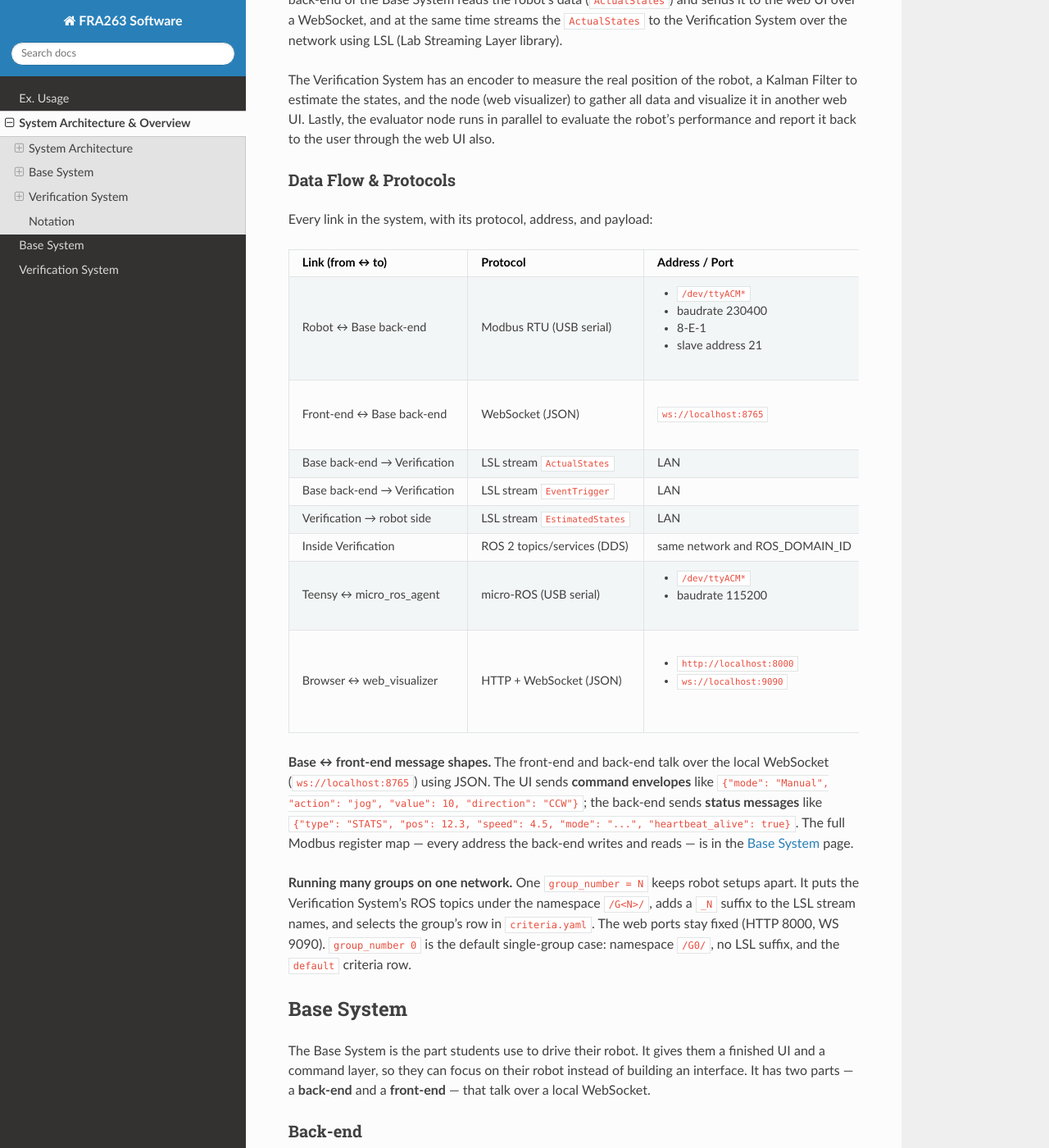
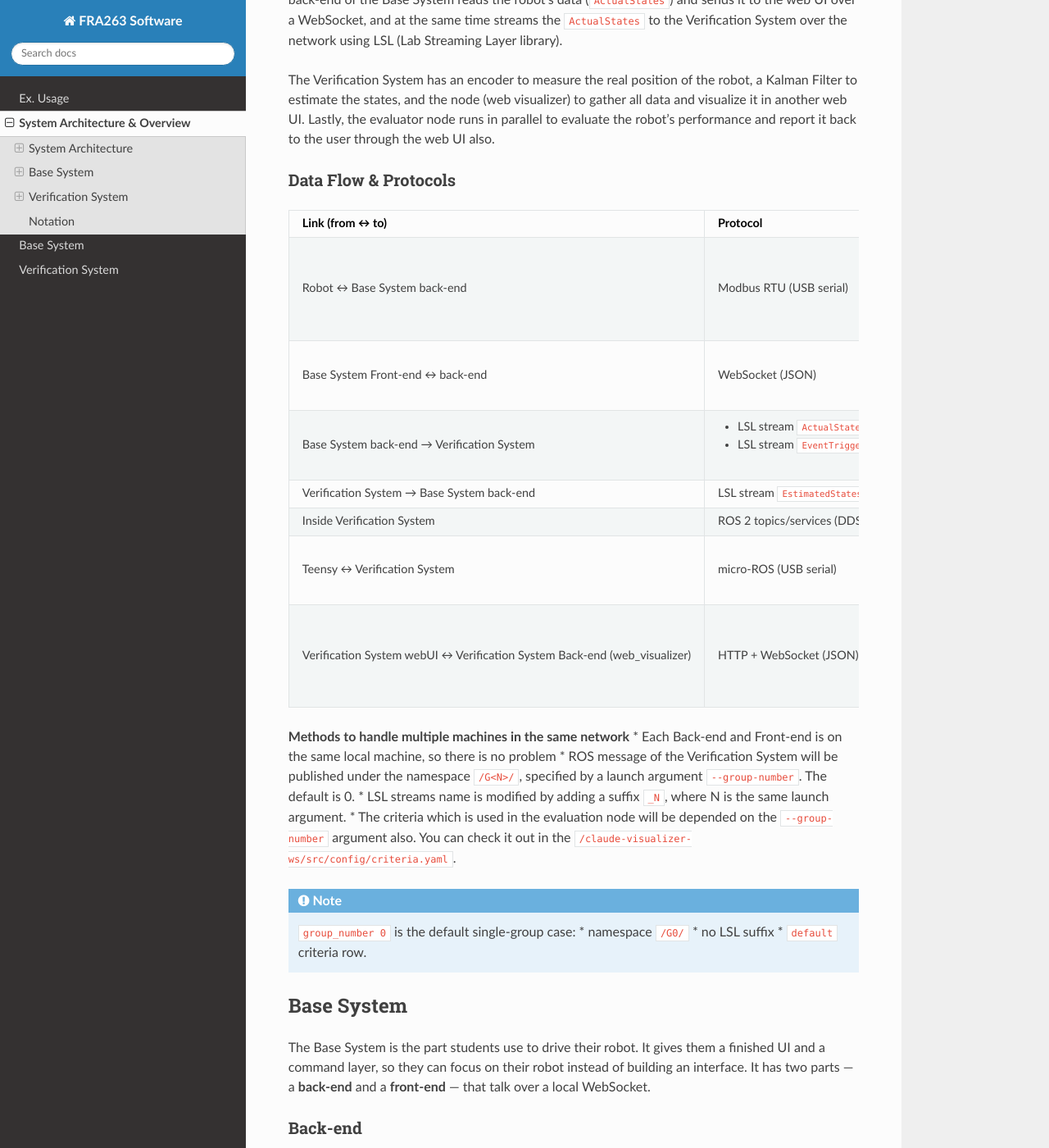
Before and after one commit to Lattawat/FRA263-Demo_Software, a Sphinx documentation site: the page built from docs/source/system_overview.rst, in a window 1280 px wide and 1400 px high, scrolled down 1790 px. Shown: the whole window at 82% size. Built offline with Sphinx 7.4.7 and the Read the Docs theme 3.1.0, drawn with Linux system fonts in a browser that asks for light colours; pages that are not in the unit, such as notebooks, are missing from menus.

Commit message:
update docs

```diff
--- a/docs/source/system_overview.rst
+++ b/docs/source/system_overview.rst
@@ -108,8 +108,6 @@
 Data Flow & Protocols
 ~~~~~~~~~~~~~~~~~~~~~~~
 
-Every link in the system, with its protocol, address, and payload:
-
 .. list-table::
    :header-rows: 1
    :widths: 26 22 20 26
@@ -118,61 +116,84 @@
      - Protocol
      - Address / Port
      - Payload
-   * - Robot ↔ Base back-end
+   * - Robot ↔ Base System back-end
      - Modbus RTU (USB serial)
-     - - ``/dev/ttyACM*``
-       - baudrate 230400
-       - 8-E-1
-       - slave address 21
+     -
+       * ``/dev/ttyACM*``
+       * baudrate 230400
+       * 8-E-1
+       * slave address 21
      - 16-bit registers ``0x00``–``0x31``
-   * - Front-end ↔ Base back-end
+   * - Base System Front-end ↔ back-end
      - WebSocket (JSON)
      - ``ws://localhost:8765``
-     - - ``STATS`` messages to UI
-       - ``{mode, action}`` commands from user to Back-end
-   * - Base back-end → Verification
-     - LSL stream ``ActualStates``
+     -
+        * ``STATS`` messages to UI
+        * ``{mode, action}`` commands from user to Back-end
+   * - Base System back-end → Verification System
+     -
+        * LSL stream ``ActualStates``
+        * LSL stream ``EventTrigger``
+
      - LAN
-     - Robot's actual states: position, speed, accel
-   * - Base back-end → Verification
-     - LSL stream ``EventTrigger``
-     - LAN
-     - one JSON message per user action
-   * - Verification → robot side
+     -
+        * Robot's actual states: position, speed, accel
+        * one JSON message per user action
+   * - Verification System → Base System back-end
      - LSL stream ``EstimatedStates``
      - LAN
      - Estimated states: position, velocity, accel
-   * - Inside Verification
+   * - Inside Verification System
      - ROS 2 topics/services (DDS)
      - same network and ROS_DOMAIN_ID
      - ``EncoderRaw``, ``EncoderState``, ``EventTrigger``, ``ExperimentEval``
-   * - Teensy ↔ micro_ros_agent
+   * - Teensy ↔ Verification System
      - micro-ROS (USB serial)
-     - - ``/dev/ttyACM*``
-       - baudrate 115200
+     -
+        * ``/dev/ttyACM*``
+        * baudrate 115200
      - ``/encoder_raw`` messages
-   * - Browser ↔ web_visualizer
+   * - Verification System webUI ↔ Verification System Back-end (web_visualizer)
      - HTTP + WebSocket (JSON)
-     - - ``http://localhost:8000``
-       - ``ws://localhost:9090``
-     - - Robot's actual states
-       - Estimated states
-       - Events triggering signal
-       - Live evaluation data
+     -
+        * ``http://localhost:8000``
+        * ``ws://localhost:9090``
+     -
+        * Robot's actual states
+        * Estimated states
+        * Events triggering signal
+        * Live evaluation data
 
-**Base ↔ front-end message shapes.** The front-end and back-end talk over the local
-WebSocket (``ws://localhost:8765``) using JSON. The UI sends **command envelopes** like
-``{"mode": "Manual", "action": "jog", "value": 10, "direction": "CCW"}``; the back-end
-sends **status messages** like
-``{"type": "STATS", "pos": 12.3, "speed": 4.5, "mode": "...", "heartbeat_alive": true}``.
-The full Modbus register map — every address the back-end writes and reads — is in the
-:doc:`Base System` page.
+..  AI suggestion (I don't think it is needed)
+    **Base ↔ front-end message shapes.** The front-end and back-end talk over the local
+    WebSocket (``ws://localhost:8765``) using JSON. The UI sends **command envelopes** like
+    ``{"mode": "Manual", "action": "jog", "value": 10, "direction": "CCW"}``; the back-end
+    sends **status messages** like
+    ``{"type": "STATS", "pos": 12.3, "speed": 4.5, "mode": "...", "heartbeat_alive": true}``.
+    The full Modbus register map — every address the back-end writes and reads — is in the
+    :doc:`Base System` page.
 
-**Running many groups on one network.** One ``group_number = N`` keeps robot setups apart.
-It puts the Verification System's ROS topics under the namespace ``/G<N>/``, adds a ``_N``
-suffix to the LSL stream names, and selects the group's row in ``criteria.yaml``. The web
-ports stay fixed (HTTP 8000, WS 9090). ``group_number 0`` is the default single-group case:
-namespace ``/G0/``, no LSL suffix, and the ``default`` criteria row.
+    One ``group_number = N`` keeps robot setups apart.
+    It puts the Verification System's ROS topics under the namespace ``/G<N>/``, adds a ``_N``
+    suffix to the LSL stream names, and selects the group's row in ``criteria.yaml``. The web
+    ports stay fixed (HTTP 8000, WS 9090). ``group_number 0`` is the default single-group case:
+    namespace ``/G0/``, no LSL suffix, and the ``default`` criteria row.
+
+**Methods to handle multiple machines in the same network**
+* Each Back-end and Front-end is on the same local machine, so there is no problem
+* ROS message of the Verification System will be published under the namespace ``/G<N>/``,
+specified by a launch argument ``--group-number``. The default is 0.
+* LSL streams name is modified by adding a suffix ``_N``, where N is the same launch argument.
+* The criteria which is used in the evaluation node will be depended on the ``--group-number``
+argument also. You can check it out in the ``/claude-visualizer-ws/src/config/criteria.yaml``.
+
+.. note::
+
+    ``group_number 0`` is the default single-group case:
+    * namespace ``/G0/``
+    * no LSL suffix
+    * ``default`` criteria row.
+
 
 Base System
 -----------
```
